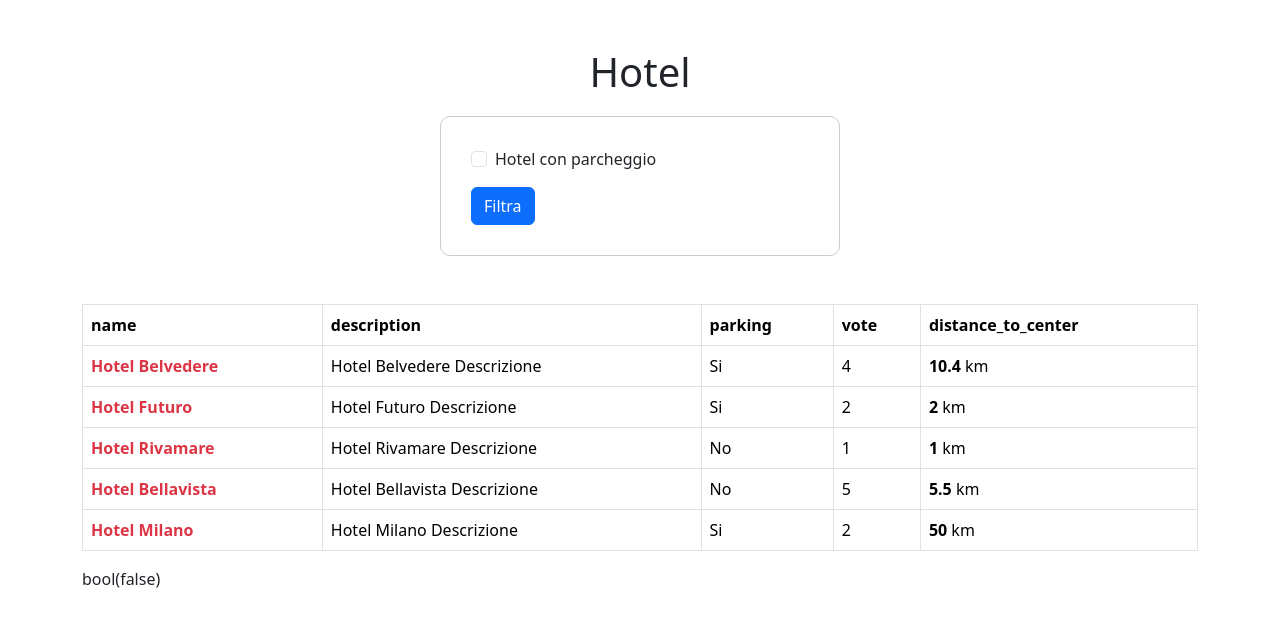
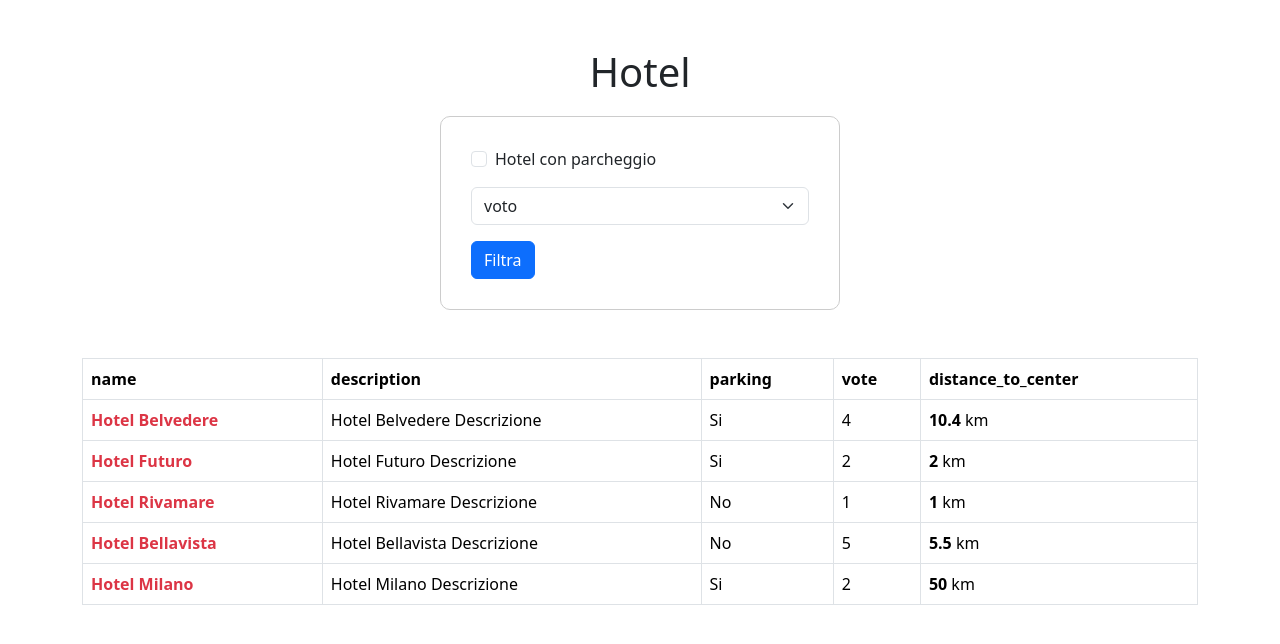
Before and after one commit to Francescodc92/php-hotel, a PHP site: page / in a window 1280 px wide. Shown: the top 644 px of the page. Run offline with PHP 8.4, Linux system fonts and the light colour scheme.

Commit message:
add vote filter (end bonus2)

```diff
--- a/index.php
+++ b/index.php
@@ -39,7 +39,7 @@
 
   ];
   $filterParcking = (($_GET['parcking'] ?? 'off') == 'on') ? true : false;
-
+  $filterVote = (int) ($_GET['vote'] ?? '0');
 ?>
 
 <!DOCTYPE html>
@@ -62,9 +62,17 @@
             <input type="checkbox" class="form-check-input" id="parcking" name="parcking" <?= $filterParcking ? 'checked' : '' ?> >
             <label class="form-check-label" for="parcking">Hotel con parcheggio</label>
           </div>
+          <select class="form-select mb-3" name="vote">
+            <option <?= $filterVote == 0 ? 'selected' : '' ?> value="0">voto</option>
+            <option <?= $filterVote == 1 ? 'selected' : '' ?> value="1">voto uguale o superiore 1 </option>
+            <option <?= $filterVote == 2 ? 'selected' : '' ?> value="2">voto uguale o superiore 2</option>
+            <option <?= $filterVote == 3 ? 'selected' : '' ?> value="3">voto uguale o superiore 3</option>
+            <option <?= $filterVote == 4 ? 'selected' : '' ?> value="4">voto uguale o superiore 4</option>
+            <option <?= $filterVote == 5 ? 'selected' : '' ?> value="5">voto uguale a 5</option>
+          </select>
         <button type="submit" class="btn btn-primary">Filtra</button>
       </form>
-
+      <!--end filter form-->
       <table class="table table-bordered mt-5">
         <thead>
           <tr>
@@ -78,6 +86,7 @@
 
           </tr>
         </thead>
+        <!--end table head-->
         <tbody>
           <?php
             foreach ($hotels as $hotel) {
@@ -87,7 +96,8 @@
                 foreach ($hotel as $key => $data) {
               ?>
               <?php
-              if ($hotel['parking'] == $filterParcking || $filterParcking == false) {?>
+                if (($hotel['parking'] == $filterParcking || $filterParcking == false) && $hotel['vote'] > $filterVote ) {
+              ?>
 
                   <td>
                     <?php
@@ -125,10 +135,10 @@
             }
           ?>
         </tbody>
+        <!--end table body-->
       </table>
-      <?php
-        var_dump($filterParcking)
-      ?>
+      <!--end table hotel list-->
     </div>
+    <!--end container-->
 </body>
 </html>
```
Also changed, not shown: CSS/style.css (line endings or trailing spaces). Lines whose indentation alone changed are shown as unchanged.
